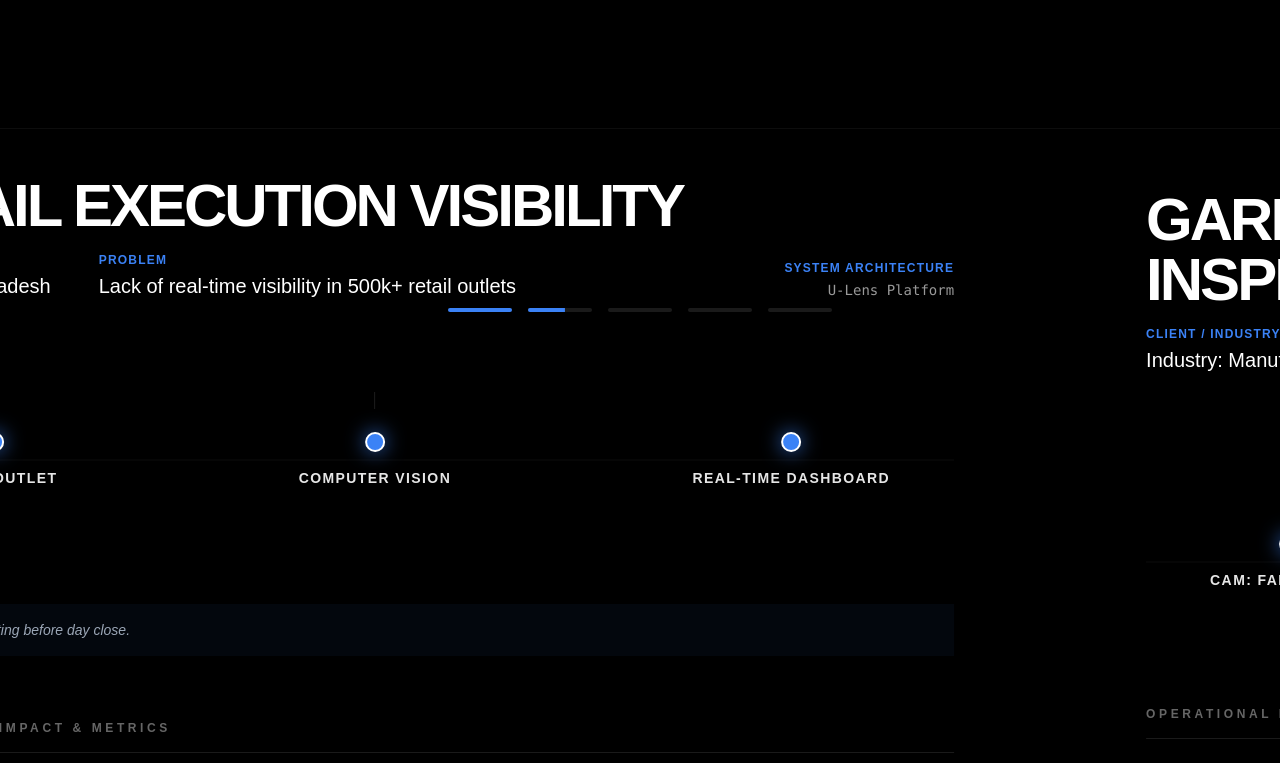
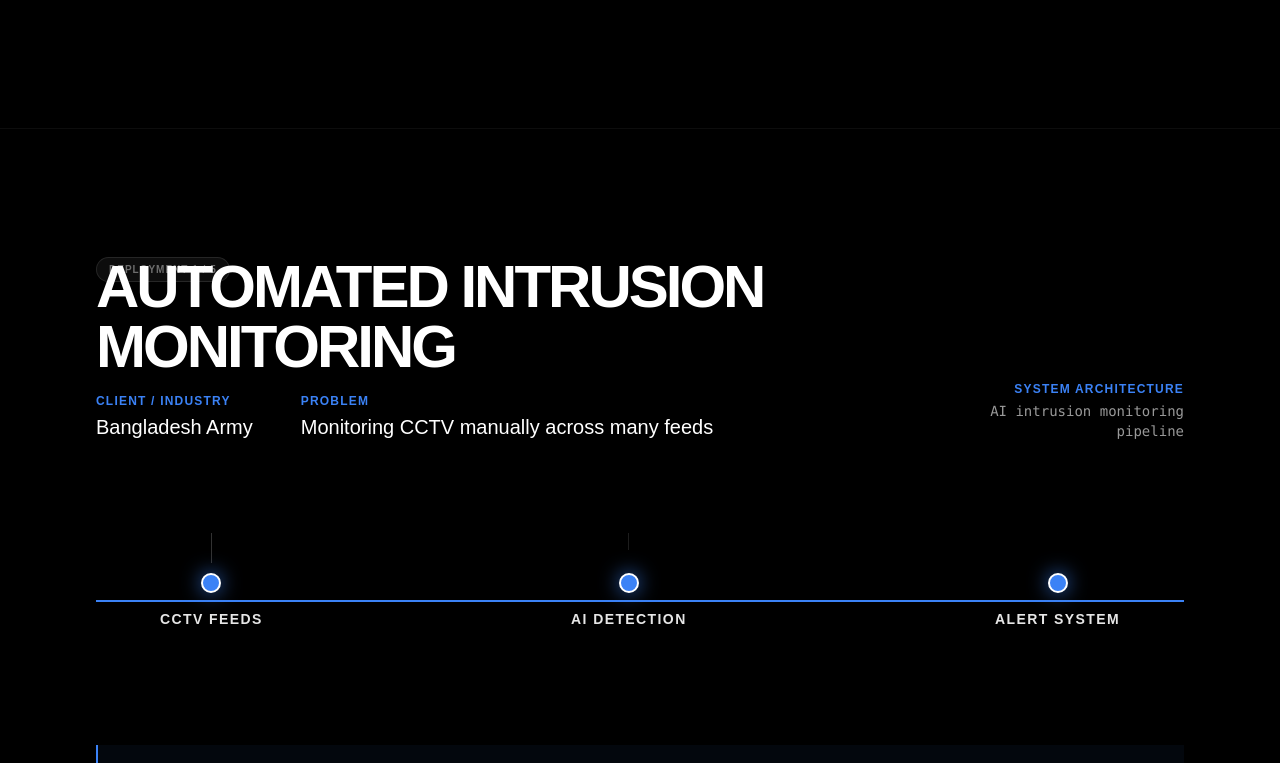
Before and after one commit to CodeHub1443/tdi-interactive-site, a Next.js app: page /case-studies in a window 1280 px wide. Shown: the part 440-1203 px from the top of the page. Built offline with nearby package versions, Linux system fonts and the light colour scheme.

Commit message:
fix(UI): Navbar overflow, connection drawing glitch, and switched from buggy horizontal scroll mapping back to robust vertical stacking layout

```diff
--- a/src/components/CaseStudies/CaseStudyPanel.tsx
+++ b/src/components/CaseStudies/CaseStudyPanel.tsx
@@ -50,7 +50,7 @@ export const CaseStudyPanel: React.FC<CaseStudyPanelProps> = ({ study }) => {
   }
 
   return (
-    <div ref={ref} className="w-screen flex-shrink-0 min-h-screen flex flex-col justify-center px-6 md:px-24 py-20 bg-black/40">
+    <div ref={ref} className="w-full flex-shrink-0 min-h-[100svh] flex flex-col justify-center px-6 md:px-24 pt-32 pb-20 bg-black">
       <motion.div
         variants={containerVariants}
         initial="hidden"
--- a/src/components/CaseStudies/CaseStudySection.tsx
+++ b/src/components/CaseStudies/CaseStudySection.tsx
@@ -1,7 +1,6 @@
 "use client"
 
-import React, { useRef } from "react"
-import { motion, useScroll, useTransform } from "framer-motion"
+import React from "react"
 import { CaseStudyPanel, CaseStudy } from "./CaseStudyPanel"
 
 const caseStudies: CaseStudy[] = [
@@ -159,61 +158,17 @@ const caseStudies: CaseStudy[] = [
 ]
 
 export const CaseStudySection: React.FC = () => {
-  const containerRef = useRef<HTMLDivElement>(null)
-
-  const { scrollYProgress } = useScroll({
-    target: containerRef,
-    offset: ["start start", "end end"]
-  })
-
-  // We have 5 panels. Each is 100vw.
-  // To show panels 1 through 5, we need to translate from 0% to -80%.
-  // Using a slightly more conservative transition range to ensure it feels "pinned".
-  const x = useTransform(scrollYProgress, [0.05, 0.95], ["0%", "-80%"])
-
   return (
-    <section
-      ref={containerRef}
-      className="relative h-[600vh] bg-black" // Increased height for more "scroll room" per case study
-    >
-      <div className="sticky top-0 h-screen w-full overflow-hidden">
-        <motion.div
-          style={{ x }}
-          className="flex h-full w-[500vw]"
-        >
-          {caseStudies.map((study) => (
-            <CaseStudyPanel key={study.id} study={study} />
-          ))}
-        </motion.div>
-      </div>
-
-      {/* Progress Indicator */}
-      <div className="fixed bottom-12 left-1/2 -translate-x-1/2 flex gap-4 z-[100] pointer-events-none">
-        {caseStudies.map((_, i) => {
-          const step = 1 / caseStudies.length
-          const start = i * step
-          const end = (i + 1) * step
-
-          return (
-            <motion.div
-              key={i}
-              className="h-1 w-10 md:w-16 bg-white/10 rounded-full overflow-hidden"
-            >
-               <motion.div
-                 className="h-full bg-blue-500"
-                 style={{
-                   scaleX: useTransform(
-                     scrollYProgress,
-                     [start, end],
-                     [0, 1]
-                   ),
-                   transformOrigin: "left"
-                 }}
-               />
-            </motion.div>
-          )
-        })}
-      </div>
+    <section className="relative w-full bg-black flex flex-col">
+      {caseStudies.map((study, i) => (
+        <div key={study.id} className="w-full relative border-b border-white/5 last:border-b-0">
+          <CaseStudyPanel study={study} />
+          {/* Section Indicator */}
+          <div className="absolute top-32 left-6 md:left-24 px-3 py-1 rounded-full border border-white/10 bg-white/5 text-white/40 text-[10px] font-bold tracking-widest uppercase">
+            Deployment {i + 1} / {caseStudies.length}
+          </div>
+        </div>
+      ))}
     </section>
   )
 }
--- a/src/components/CaseStudies/SystemPipeline.tsx
+++ b/src/components/CaseStudies/SystemPipeline.tsx
@@ -30,14 +30,6 @@ export const SystemPipeline: React.FC<SystemPipelineProps> = ({ nodes, connectio
 
       {/* Connections with animations */}
       <svg className="absolute inset-0 w-full h-full pointer-events-none overflow-visible">
-        <defs>
-          <linearGradient id={gradientId} x1="0%" y1="0%" x2="100%" y2="0%">
-            <stop offset="0%" stopColor="#3b82f6" stopOpacity="0" />
-            <stop offset="50%" stopColor="#3b82f6" stopOpacity="1" />
-            <stop offset="100%" stopColor="#3b82f6" stopOpacity="0" />
-          </linearGradient>
-        </defs>
-
         {connections.map((conn, i) => {
           const fromIdx = nodes.findIndex(n => n.id === conn.from)
           const toIdx = nodes.findIndex(n => n.id === conn.to)
@@ -47,20 +39,19 @@ export const SystemPipeline: React.FC<SystemPipelineProps> = ({ nodes, connectio
           const x1 = `${step * fromIdx}%`
           const x2 = `${step * toIdx}%`
 
-          // Use path instead of line for better pathLength support in some browsers
-          const d = `M ${x1} 50% L ${x2} 50%`
-
           return (
-            <motion.path
+            <motion.line
               key={`conn-${i}`}
-              d={d}
-              stroke={`url(#${gradientId})`}
+              x1={x1}
+              y1="50%"
+              x2={x2}
+              y2="50%"
+              stroke="#3b82f6"
               strokeWidth="2"
-              fill="none"
-              strokeDasharray="8 4"
+              strokeDasharray="4 4"
               initial={{ pathLength: 0, opacity: 0 }}
               animate={active ? { pathLength: 1, opacity: 1 } : { pathLength: 0, opacity: 0 }}
-              transition={{ duration: 1, delay: 0.6 + i * 0.4, ease: "easeInOut" as const }}
+              transition={{ duration: 1.2, delay: 0.6 + i * 0.4, ease: "easeInOut" as const }}
             />
           )
         })}
```
